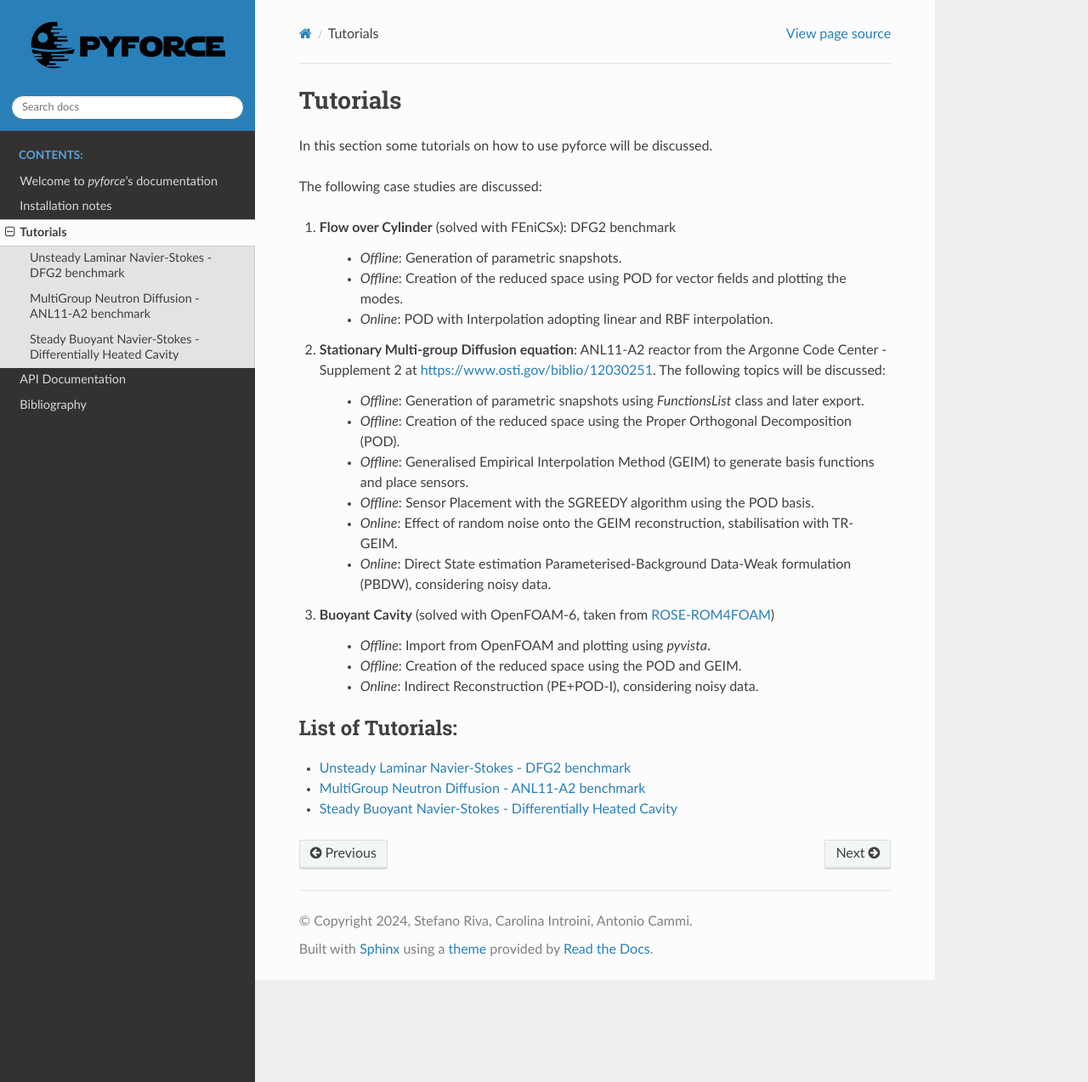
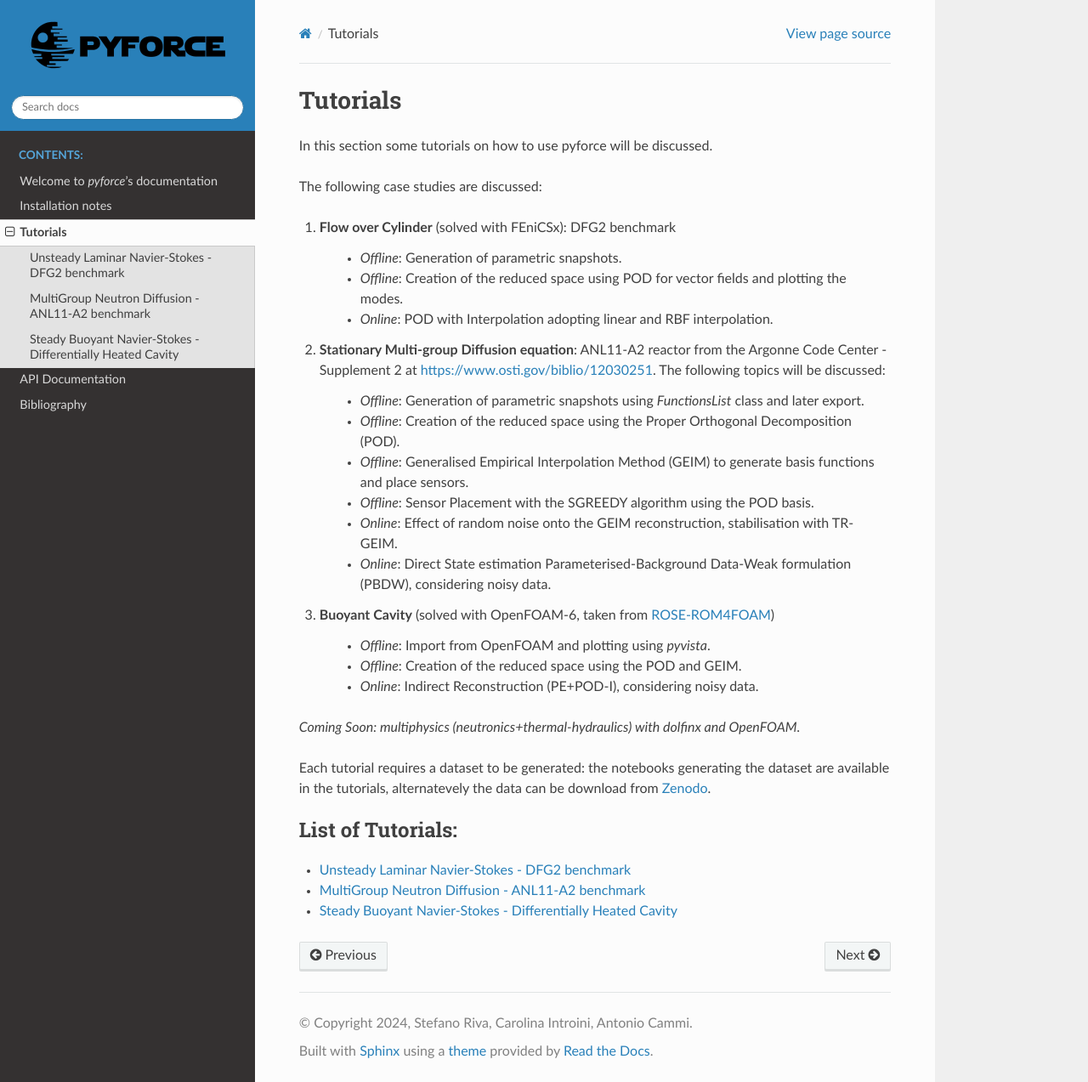
Before and after one commit to ERMETE-Lab/ROSE-pyforce, a Sphinx documentation site: the page built from docs/tutorials.rst, in a window 1280 px wide and 1273 px high. Shown: the whole window at 85% size. Built offline with Sphinx 7.4.7 and the Read the Docs theme 2.0.0, drawn with Linux system fonts in a browser that asks for light colours; pages that are not in the unit, such as notebooks, are missing from menus; the version number could not be read and is left out.

Commit message:
Update Draft pdf Github Action and README (add zenodo link)

```diff
--- a/docs/tutorials.rst
+++ b/docs/tutorials.rst
@@ -26,6 +26,10 @@ The following case studies are discussed:
     - *Offline*: Creation of the reduced space using the POD and GEIM.
     - *Online*:  Indirect Reconstruction (PE+POD-I), considering noisy data.
 
+*Coming Soon: multiphysics (neutronics+thermal-hydraulics) with dolfinx and OpenFOAM.*
+
+Each tutorial requires a dataset to be generated: the notebooks generating the dataset are available in the tutorials, alternatevely the data can be download from `Zenodo <https://doi.org/10.5281/zenodo.11483677>`_.
+
 .. toctree::
     :maxdepth: 1
     :caption: List of Tutorials:
```
Also changed, not shown: README.md (+7 -1 lines), 1 other file.
